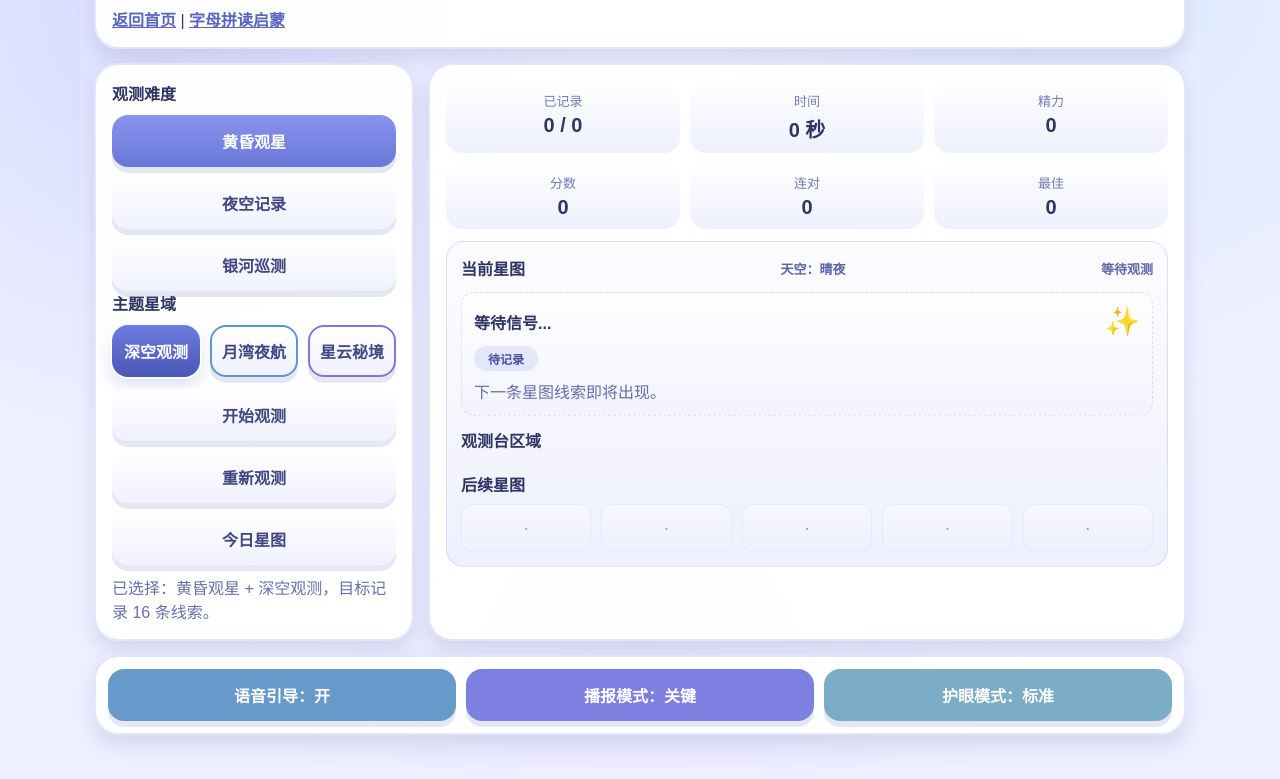
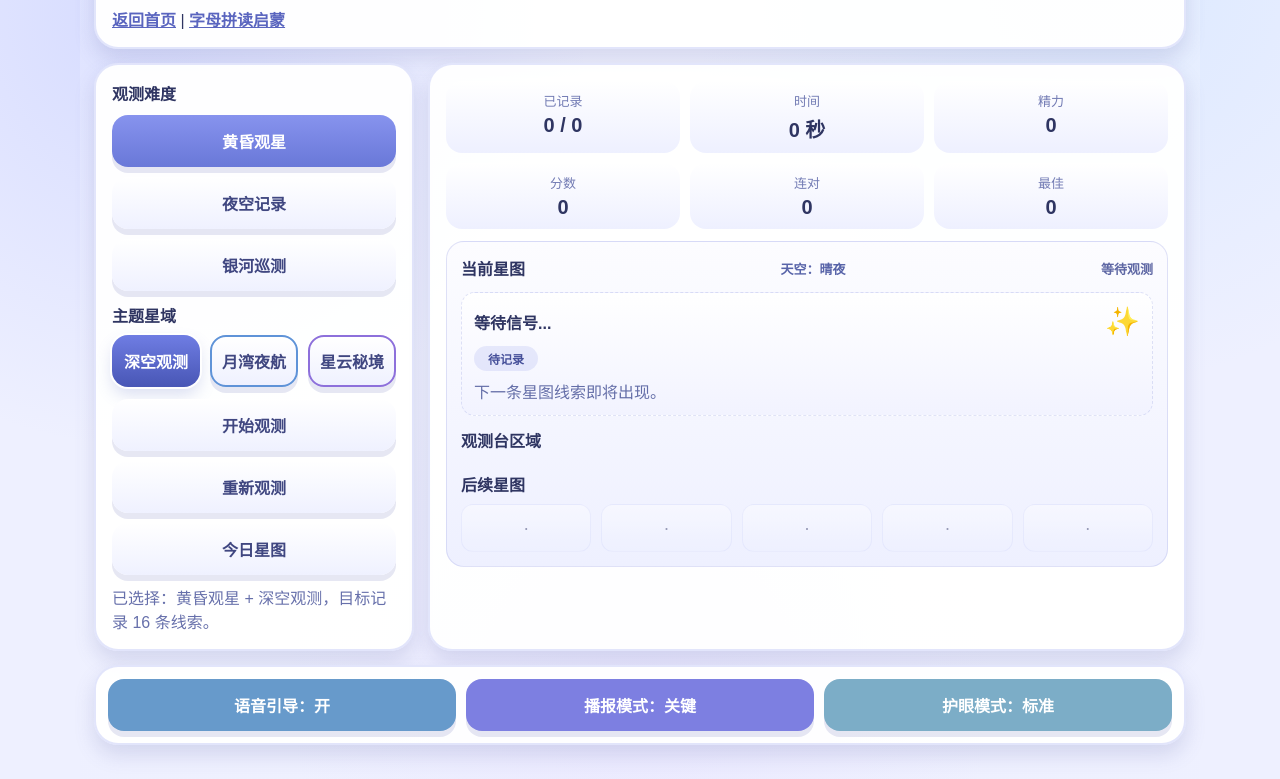
Before and after one commit to handsondad/playverse, a plain HTML site: page src/star/index.html in a window 1280 px wide. Shown: the part 132-911 px from the top of the page. Drawn offline with Linux system fonts and the light colour scheme.

Commit message:
完善星空观察员和动物合唱团

```diff
--- a/src/choir/styles.css
+++ b/src/choir/styles.css
@@ -88,7 +88,7 @@ button { font: inherit; }
 
 .theme-buttons {
   margin-top: 8px;
-  grid-template-columns: 1fr;
+  grid-template-columns: repeat(3, minmax(0, 1fr));
 }
 
 .level-btn,
@@ -327,8 +327,10 @@ button { font: inherit; }
   .play-stage { grid-template-columns: 1fr; }
   .stats { grid-template-columns: repeat(2, minmax(0, 1fr)); }
   .support-strip { grid-template-columns: 1fr; }
+  .theme-buttons { grid-template-columns: repeat(2, minmax(0, 1fr)); }
 }
 
 @media (max-width: 560px) {
   .animal-grid { grid-template-columns: repeat(2, minmax(0, 1fr)); }
+  .theme-buttons { grid-template-columns: 1fr; }
 }
--- a/src/star/index.html
+++ b/src/star/index.html
@@ -20,7 +20,7 @@
       <section class="selector-panel">
         <strong>观测难度</strong>
         <div id="levelButtons" class="level-buttons"></div>
-        <strong>主题星域</strong>
+        <strong class="theme-title">主题星域</strong>
         <div id="themeButtons" class="theme-buttons"></div>
         <div class="selector-actions">
           <button id="startBtn" type="button">开始观测</button>
--- a/src/star/styles.css
+++ b/src/star/styles.css
@@ -80,8 +80,13 @@ button { font: inherit; }
   grid-template-columns: 1fr;
 }
 
+.theme-title {
+  display: block;
+  margin-top: 12px;
+}
+
 .theme-buttons {
-  margin-top: 10px;
+  margin-top: 8px;
   grid-template-columns: repeat(3, minmax(0, 1fr));
 }
 
```
